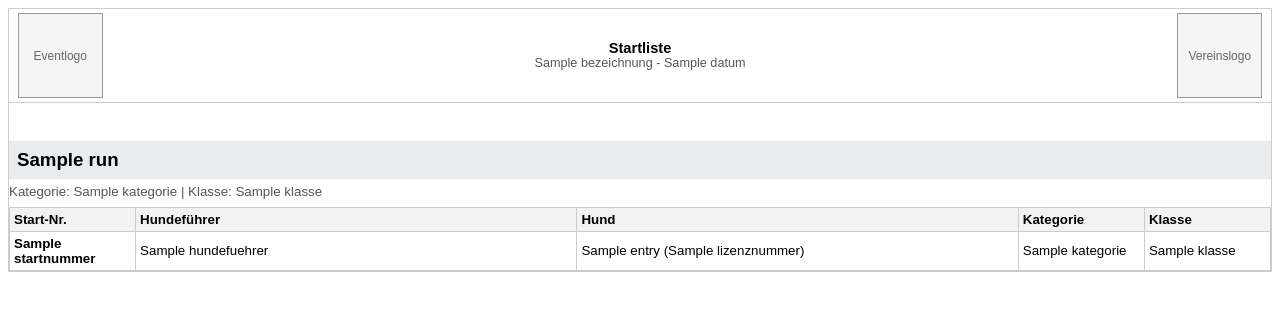
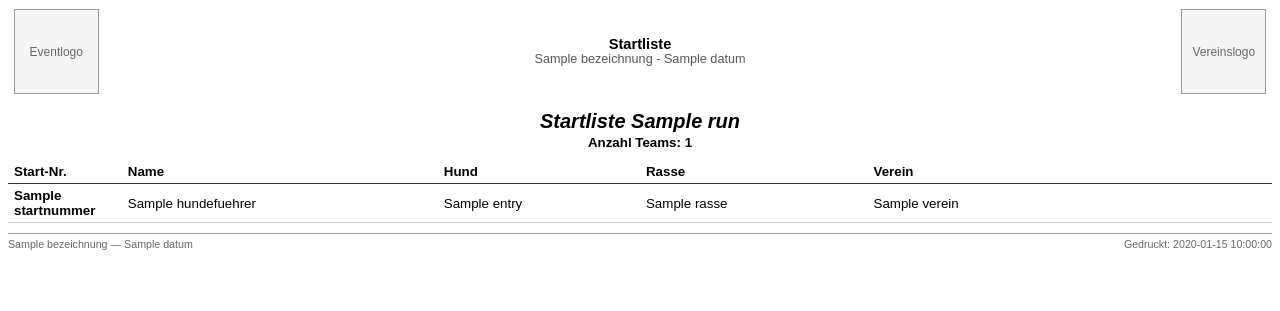
Before and after one commit to christiani93/AgilitySoftware, a Flask app: template web_app/templates/print_startlists.html in a window 1280 px wide. Shown: the top 311 px of the page. Run offline with Flask 3, Linux system fonts and the light colour scheme; the template is opened without the code that fills it: most values are stand-ins (such as "Sample title", 1, 10 or a date in 2020); parts of the project's set-up code (start-up, migrations or seed data) failed here and were passed over.

Commit message:
feat(print): Startlisten-Layout an SportyDog-Vorlage (Rasse+Verein, Zeitstempel)
Reichert Start-Nr | Name | Hund | Rasse | Verein an (Rasse aus dogs.json,
Verein via handlers->clubs.json) und zeigt einen Druck-Zeitstempel.
Fehlende Werte bleiben leer.

Co-Authored-By: Claude Opus 4.8 <noreply@anthropic.com>

```diff
--- a/web_app/blueprints/routes_print.py
+++ b/web_app/blueprints/routes_print.py
@@ -174,13 +174,31 @@ def print_briefing_groups(event_id=None):
         show_participants_table=show_participants_table,
     )
 
+def _enrich_entries_rasse_verein(ordered_runs):
+    """Reichert die Entries der Läufe um Rasse (aus dogs.json) und Vereinsname
+    (handlers.json → clubs.json) an, damit die Listen der SportyDog-Vorlage
+    entsprechen. Fehlende Werte bleiben leer (z.B. Rasse nicht erfasst)."""
+    dogs_map = {d['Lizenznummer']: d for d in _load_data('dogs.json')}
+    handlers_map = {h['id']: h for h in _load_data('handlers.json')}
+    clubs_map = {str(c.get('nummer')): c.get('name', '') for c in _load_data('clubs.json')}
+    for run in ordered_runs:
+        for entry in run.get('entries', []):
+            dog = dogs_map.get(entry.get('Lizenznummer'), {})
+            if not entry.get('Rasse'):
+                entry['Rasse'] = dog.get('Rasse', '')
+            handler = handlers_map.get(dog.get('Hundefuehrer_ID'), {})
+            entry['Verein'] = clubs_map.get(str(handler.get('Vereinsnummer', '')), '')
+    return ordered_runs
+
+
 @print_bp.route('/print/startlists/<event_id>')
 def print_startlists(event_id):
     """Offizielle Startliste, sortiert nach Zeitplan-Reihenfolge."""
     event = next((e for e in _load_data('events.json') if e.get('id') == event_id), None)
     if not event: abort(404)
-    ordered_runs = get_ordered_runs_for_print(event)
-    return render_template('print_startlists.html', event=event, ordered_runs=ordered_runs)
+    ordered_runs = _enrich_entries_rasse_verein(get_ordered_runs_for_print(event))
+    now_str = datetime.now().strftime('%d.%m.%Y %H:%M')
+    return render_template('print_startlists.html', event=event, ordered_runs=ordered_runs, now_str=now_str)
 
 
 @print_bp.route('/print/startlists_by_schedule/<event_id>')
--- a/web_app/templates/print_startlists.html
+++ b/web_app/templates/print_startlists.html
@@ -24,14 +24,16 @@
         .group-container { page-break-after: always; }
         .group-container:last-child { page-break-after: auto; }
 
-        .run-meta { font-size: 10pt; margin: 0 0 8px 0; color: #555; }
+        .run-title { text-align: center; font-size: 15pt; font-weight: 700; font-style: italic; margin: 0.4cm 0 2px 0; }
+        .run-count { text-align: center; font-size: 10pt; font-weight: 600; margin: 0 0 10px 0; }
 
         table { width: 100%; border-collapse: collapse; font-size: 10pt; page-break-inside: auto; }
-        th, td { border: 1px solid #ccc; padding: 4px; text-align: left; }
-        th { background-color: #f2f2f2; }
+        .data-table th, .data-table td { border: none; border-bottom: 1px solid #ccc; padding: 4px 6px; text-align: left; }
+        .data-table thead th { border-bottom: 1.5px solid #333; background: transparent; font-weight: 700; }
         thead { display: table-header-group; }
         tr { page-break-inside: avoid; page-break-after: auto; }
-        h3 { background-color: #e9ecef; font-size: 14pt; padding: 8px; text-align: left; margin-top: 1cm; margin-bottom: 5px;}
+
+        .print-footer { margin-top: 10px; padding-top: 4px; border-top: 1px solid #999; display: flex; justify-content: space-between; font-size: 8pt; color: #666; }
 
         @media print {
             body { margin: 0; }
@@ -53,17 +55,17 @@
                 <td>
         {% for run in ordered_runs %}
             <div class="group-container">
-                <h3>{{ run.name }}</h3>
-                <p class="run-meta">{{ _('Kategorie') }}: {{ run.kategorie or 'N/A' }} | {{ _('Klasse') }}: {{ run.klasse or 'N/A' }}</p>
+                <div class="run-title">{{ _('Startliste') }} {{ run.name }}</div>
+                <div class="run-count">{{ _('Anzahl Teams') }}: {{ run.entries|length }}</div>
                 {% if run.entries %}
-                    <table>
+                    <table class="data-table">
                         <thead>
                             <tr>
-                                <th style="width:10%;">{{ _('Start-Nr.') }}</th>
-                                <th style="width:35%;">{{ _('Hundeführer') }}</th>
-                                <th style="width:35%;">{{ _('Hund') }}</th>
-                                <th style="width:10%;">{{ _('Kategorie') }}</th>
-                                <th style="width:10%;">{{ _('Klasse') }}</th>
+                                <th style="width:9%;">{{ _('Start-Nr.') }}</th>
+                                <th style="width:25%;">{{ _('Name') }}</th>
+                                <th style="width:16%;">{{ _('Hund') }}</th>
+                                <th style="width:18%;">{{ _('Rasse') }}</th>
+                                <th style="width:32%;">{{ _('Verein') }}</th>
                             </tr>
                         </thead>
                         <tbody>
@@ -71,9 +73,9 @@
                                 <tr>
                                     <td><strong>{{ entry.Startnummer }}</strong></td>
                                     <td>{{ entry.Hundefuehrer }}</td>
-                                    <td>{{ entry.Hundename }} ({{ entry.Lizenznummer }})</td>
-                                    <td>{{ run.kategorie or 'N/A' }}</td>
-                                    <td>{{ run.klasse or 'N/A' }}</td>
+                                    <td>{{ entry.Hundename }}</td>
+                                    <td>{{ entry.Rasse }}</td>
+                                    <td>{{ entry.Verein }}</td>
                                 </tr>
                             {% endfor %}
                         </tbody>
@@ -81,6 +83,10 @@
                 {% else %}
                     <p>{{ _('Keine Startenden für diesen Block.') }}</p>
                 {% endif %}
+                <div class="print-footer">
+                    <span>{{ event.Bezeichnung }} — {{ event.Datum | format_date }}</span>
+                    <span>{{ _('Gedruckt') }}: {{ now_str }}</span>
+                </div>
             </div>
         {% else %}
             <p style="text-align: center; font-weight: bold; margin-top: 2cm;">
```
